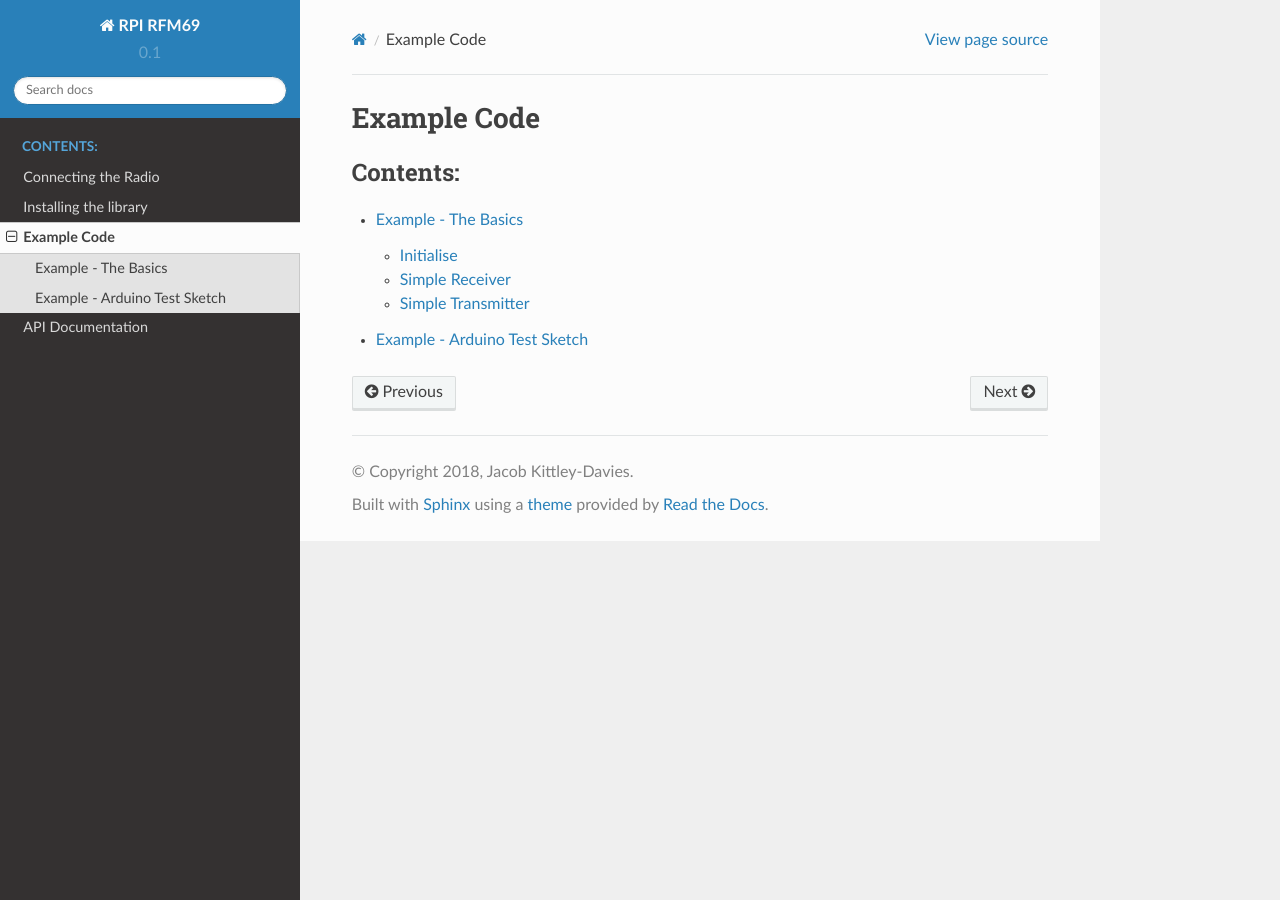
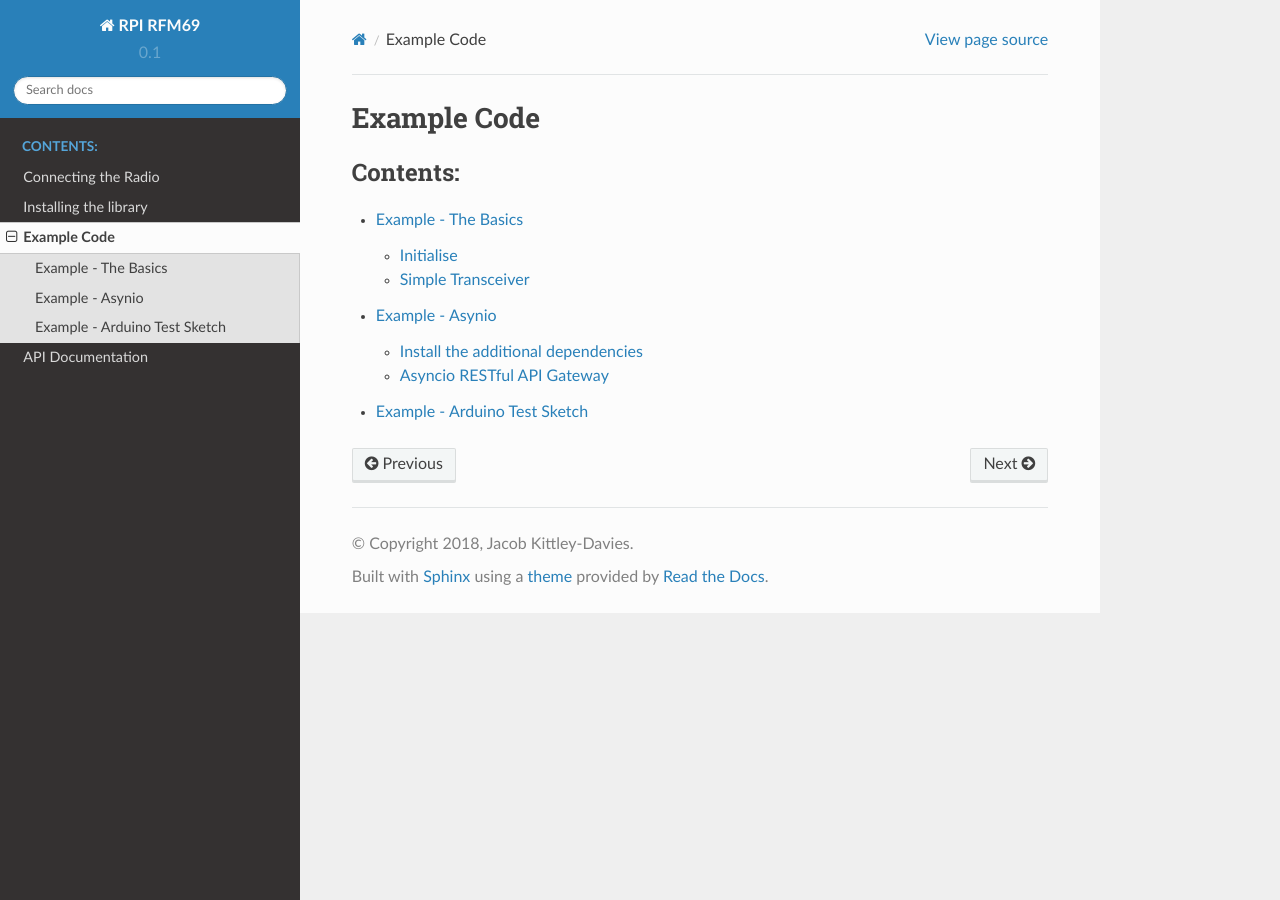
Before and after one commit to etrombly/RFM69, a Sphinx documentation site: the page built from docs/source/example.rst, in a window 1280 px wide. Built offline with Sphinx 7.4.7 and the Read the Docs theme 2.0.0, drawn with Linux system fonts in a browser that asks for light colours; some of the changed lines change nothing that is shown.

Commit message:
Updated docs with Asyn example

```diff
--- a/docs/source/example.rst
+++ b/docs/source/example.rst
@@ -8,4 +8,5 @@ Example Code
    :caption: Contents:
 
    example_basic
+   example_asyncio
    example_arduino
--- /dev/null
+++ b/docs/source/example_asyncio.rst
@@ -0,0 +1,22 @@
+.. include:: global.rst
+
+Example - Asynio
+================
+A common requirement is to forward received RFM69 packets onward to a web API. However HTTP requests can be slow and we need to consider how to manage possible delays. If we block the radio receiver loop while making the necessary HTTP request, then time critical messages will be forced to wait!
+
+We could solve this problem in a number of ways. In this example we are going to use Asyncio. It’s worth mentioning here that although Asyncio is often touted as the wonder child of Python 3, asynchronous processing is not new to Python. More importantly, Asyncio is not a silver bullet and depending on your task may not be the best solution. I am not going to go over old ground talking about the pros and cons of async vs sync or concurrency and parallelism, Abu Ashraf Masnun has a nice article called `Async Python: The Different Forms of Concurrency <http://masnun.rocks/2016/10/06/async-python-the-different-forms-of-concurrency/>`_ which I think covers this topic well.
+
+Install the additional dependencies
+-----------------------------------
+
+.. code::
+
+    pip install aiohttp cchardet aiodns
+
+
+Asyncio RESTful API Gateway
+---------------------------
+The destination url is set to http://httpbin.org/post. This is a free online service which will echo back the post data sent to the service. It has a whole host (pardon the pun) of other tools for testing HTTP clients.
+
+.. literalinclude:: ../../tests/script_async_gateway.py
+   :language: python
--- a/docs/source/example_basic.rst
+++ b/docs/source/example_basic.rst
@@ -23,15 +23,8 @@ This ensures that the necessary clean-up code is executed when you exit the cont
     Frequency selection: FREQ_315MHZ, FREQ_433MHZ, FREQ_868MHZ or FREQ_915MHZ. Select the band appropriate to the radio you have.
 
 
-Simple Receiver
----------------
-
-.. literalinclude:: ../../tests/script_rx_context.py
-   :language: python
-
-
-Simple Transmitter
+Simple Transceiver
 ------------------
 
-.. literalinclude:: ../../tests/script_tx_context.py
+.. literalinclude:: ../../tests/script_rxtx.py
    :language: python
```
